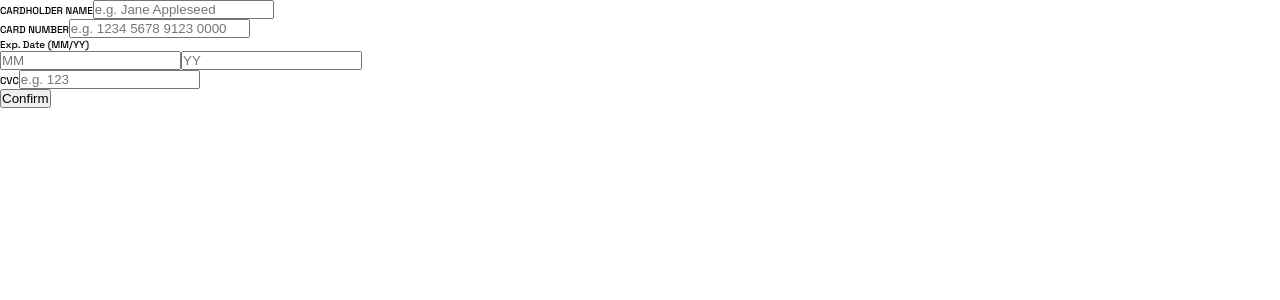
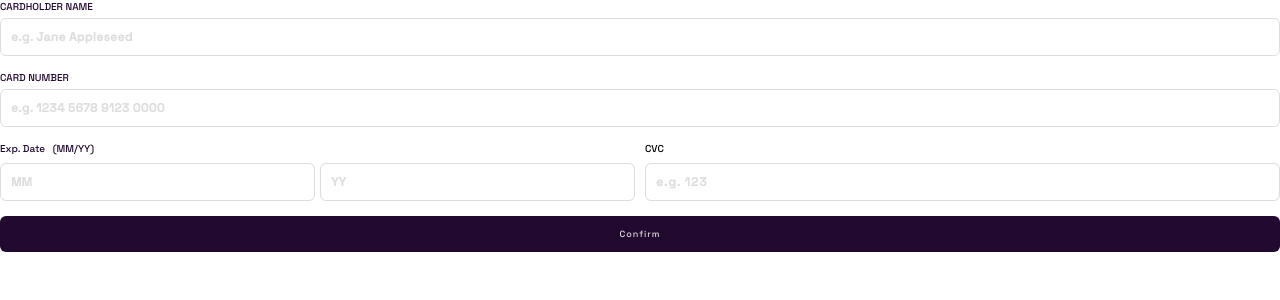
Before and after one commit to amirhossein-peyvand/interactive-card-details-form, a React (Vite) app: page / in a window 1280 px wide. Shown: the top 300 px of the page. Built offline with nearby package versions, Linux system fonts and the light colour scheme.

Commit message:
Building Form component

```diff
--- a/src/components/Form.tsx
+++ b/src/components/Form.tsx
@@ -1,3 +1,5 @@
+import "../sass/Form.scss";
+
 const Form = () => {
   return (
     <form className="form">
@@ -13,15 +15,17 @@ const Form = () => {
           placeholder="e.g. 1234 5678 9123 0000"
         />
       </div>
-      <div className="formGroup">
-        <div>
-          <label htmlFor="date">Exp. Date (MM/YY)</label>
+      <div className="lastOne">
+        <div className="left">
+          <label htmlFor="date">
+            Exp. Date <span>(MM/YY)</span>
+          </label>
           <div>
             <input type="text" id="date" placeholder="MM" />
             <input type="text" id="date" placeholder="YY" />
           </div>
         </div>
-        <div>
+        <div className="right">
           <label htmlFor="cvc">CVC</label>
           <input type="text" id="cvc" placeholder="e.g. 123" />
         </div>
--- a/src/index.css
+++ b/src/index.css
@@ -1,13 +1,13 @@
 @import url("https://fonts.googleapis.com/css2?family=Space+Grotesk:wght@500&display=swap");
 
 * {
+  box-sizing: border-box;
+  font-family: "Space Grotesk", sans-serif;
+  margin: 0;
   padding: 0;
-  margin: 0;
-  box-sizing: border-box;
 }
 
 html {
-  font-family: "Space Grotesk", sans-serif;
   font-size: 62.5%;
 }
 
--- /dev/null
+++ b/src/sass/Form.scss
@@ -0,0 +1,139 @@
+@import "color.scss";
+
+form {
+  display: flex;
+  flex-direction: column;
+  min-width: 200px;
+  row-gap: 1.5rem;
+
+  .formGroup {
+    display: flex;
+    flex-direction: column;
+    row-gap: 0.5rem;
+
+    label {
+      color: $very-dark-violet;
+    }
+
+    input {
+      border: 1px solid $light-grayish-violet;
+      color: $very-dark-violet;
+      font-size: 1.2rem;
+      font-weight: 600;
+      outline: none;
+      padding: 1rem;
+      border-radius: 6px;
+    }
+
+    input::placeholder {
+      color: $light-grayish-violet;
+      font-weight: 600;
+      font-size: 1.2rem;
+      letter-spacing: 0.3px;
+    }
+
+    input:focus {
+      background: linear-gradient(#fff, #fff) padding-box,
+        linear-gradient(to right, rgb(100, 72, 254), rgb(96, 5, 148)) border-box;
+      border: 1px solid transparent;
+    }
+  }
+
+  .lastOne {
+    column-gap: 1rem;
+    display: flex;
+
+    .left {
+      display: flex;
+      flex-direction: column;
+      row-gap: 0.8rem;
+      width: 50%;
+
+      label {
+        color: $very-dark-violet;
+
+        span {
+          margin-left: 0.5rem;
+        }
+      }
+
+      & > div {
+        column-gap: 0.5rem;
+        display: flex;
+
+        input {
+          border-radius: 6px;
+          border: 1px solid $light-grayish-violet;
+          color: $very-dark-violet;
+          font-size: 1.2rem;
+          font-weight: 600;
+          outline: none;
+          padding: 1rem;
+          width: 50%;
+        }
+
+        input::placeholder {
+          color: $light-grayish-violet;
+          font-size: 1.2rem;
+          font-weight: 600;
+        }
+
+        input:focus {
+          background: linear-gradient(#fff, #fff) padding-box,
+            linear-gradient(to right, rgb(100, 72, 254), rgb(96, 5, 148))
+              border-box;
+          border: 1px solid transparent;
+        }
+      }
+    }
+
+    .right {
+      display: flex;
+      flex-direction: column;
+      row-gap: 0.8rem;
+      width: 50%;
+
+      input {
+        border-radius: 6px;
+        border: 1px solid $light-grayish-violet;
+        color: $very-dark-violet;
+        font-size: 1.2rem;
+        font-weight: 600;
+        letter-spacing: 1px;
+        outline: none;
+        padding: 1rem;
+        width: 100%;
+      }
+
+      input::placeholder {
+        color: $light-grayish-violet;
+        font-size: 1.2rem;
+        font-weight: 600;
+      }
+
+      input:focus {
+        background: linear-gradient(#fff, #fff) padding-box,
+          linear-gradient(to right, rgb(100, 72, 254), rgb(96, 5, 148))
+            border-box;
+        border: 1px solid transparent;
+      }
+    }
+  }
+
+  .confirmBtn {
+    background-color: $very-dark-violet;
+    border-radius: 6px;
+    border: none;
+    color: $light-grayish-violet;
+    cursor: pointer;
+    font-size: 0.9rem;
+    letter-spacing: 1px;
+    padding: 1.2rem 0;
+    transition: all 0.2s;
+    width: 100%;
+  }
+
+  .confirmBtn:hover {
+    opacity: 0.9;
+  }
+}
```
